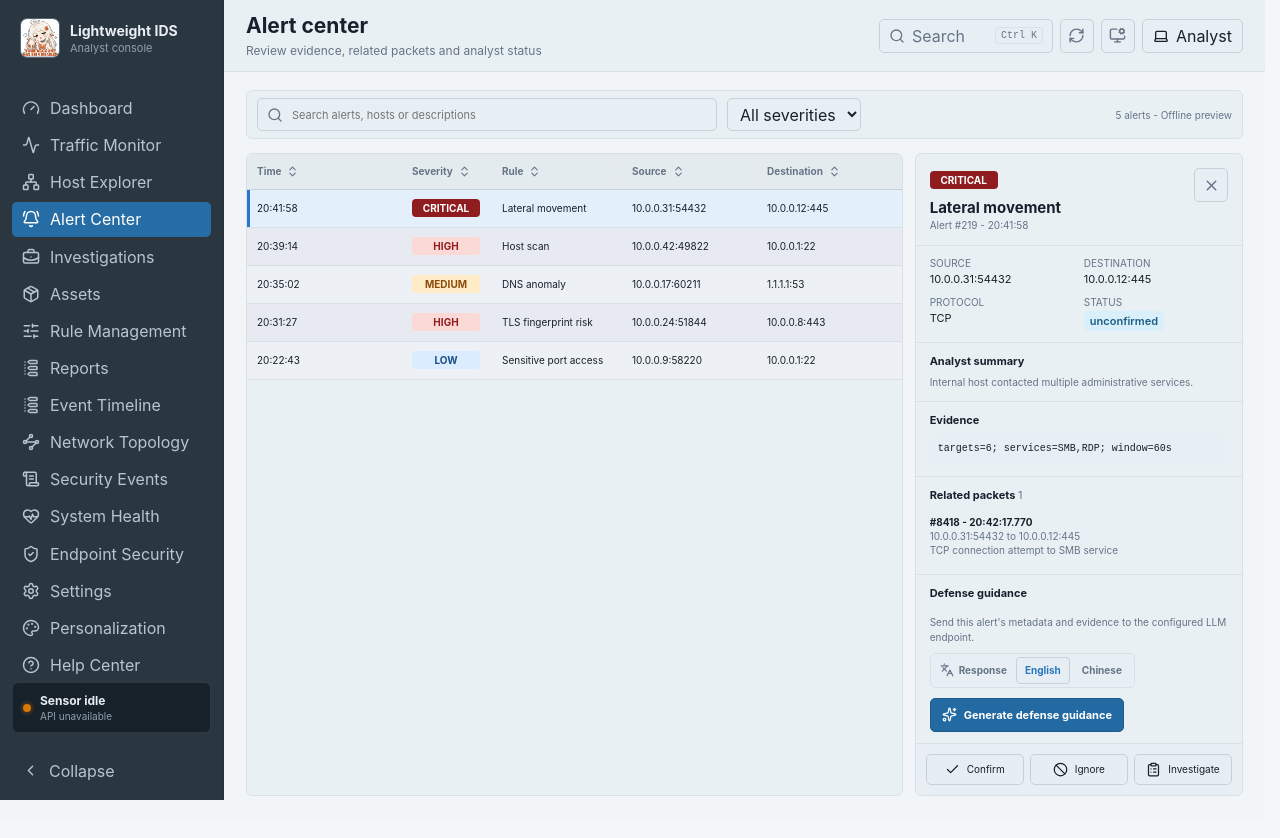
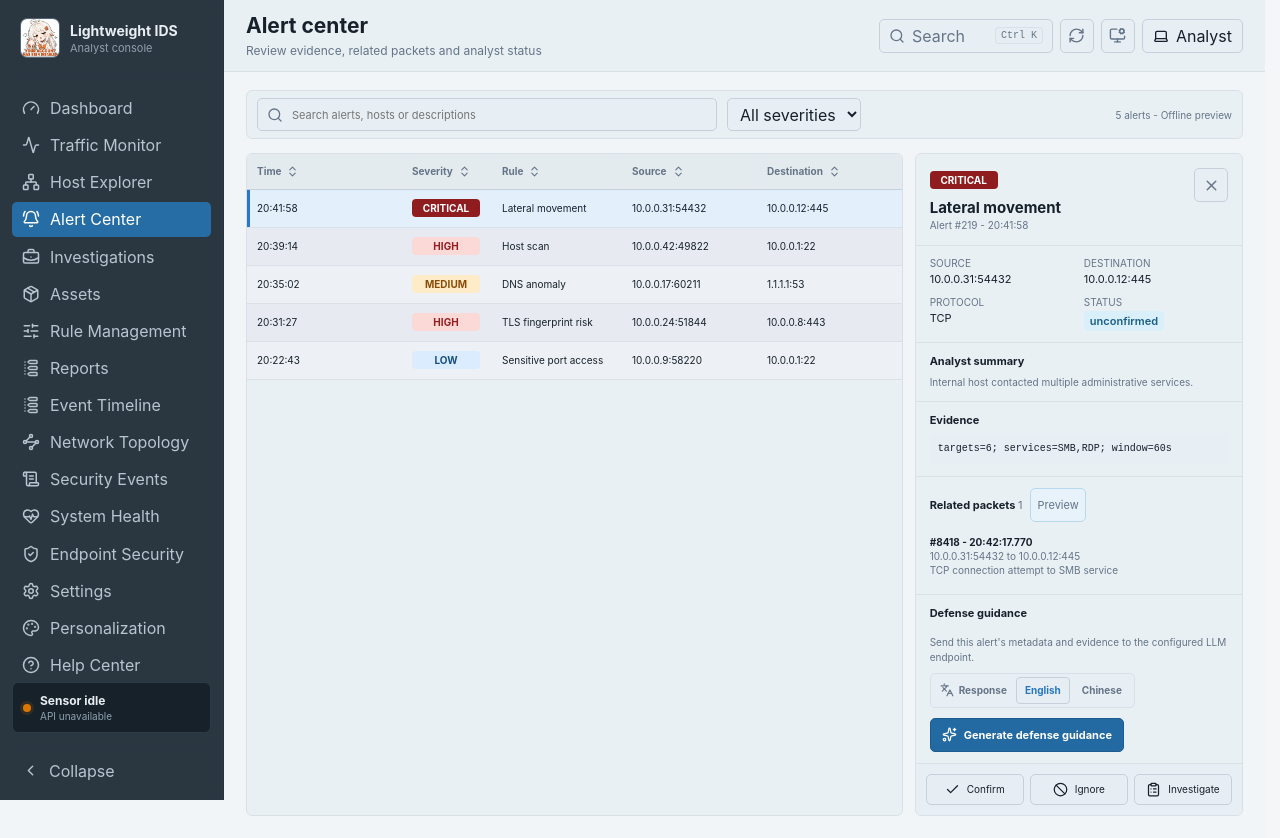
Before and after one commit to CaiJitwt/LightweightIDS, a React (Vite) app in the folder modern_frontend/: page / in a window 1280 px wide. Both pictures are taken after a click on the button "Open Alert Center". Built offline with nearby package versions, Linux system fonts and the light colour scheme; no server answers.

Commit message:
fix: show preview indicator when AlertsPage/HostsPage fall back to mock data silently

```diff
--- a/modern_frontend/src/pages/AlertsPage.tsx
+++ b/modern_frontend/src/pages/AlertsPage.tsx
@@ -17,6 +17,7 @@ export function AlertsPage({ llmSettings, refreshVersion, initialAlertId, onAler
   const [relatedPackets, setRelatedPackets] = useState<PacketRecord[]>([]);
   const [selectedPacketId, setSelectedPacketId] = useState<number | null>(null);
   const [linkedSecurityEvent, setLinkedSecurityEvent] = useState<SecurityEventRecord | null>(null);
+  const [relatedFallback, setRelatedFallback] = useState(false);
   const [connected, setConnected] = useState(false);
   const [updating, setUpdating] = useState(false);
 
@@ -47,10 +48,11 @@ export function AlertsPage({ llmSettings, refreshVersion, initialAlertId, onAler
     let active = true;
     setSelectedPacketId(null);
     setLinkedSecurityEvent(null);
+    setRelatedFallback(false);
     idsApi.alertPackets(selected.id)
       .then(({ records: next }) => { if (active) setRelatedPackets(next); })
       .catch(() => {
-        if (active) setRelatedPackets(previewPackets.filter((packet) => selected.packetIds?.includes(packet.id)));
+        if (active) { setRelatedPackets(previewPackets.filter((packet) => selected.packetIds?.includes(packet.id))); setRelatedFallback(true); }
       });
     idsApi.alertSecurityEvent(selected.id)
       .then(({ record }) => { if (active) setLinkedSecurityEvent(record); })
@@ -106,7 +108,7 @@ export function AlertsPage({ llmSettings, refreshVersion, initialAlertId, onAler
             <div className="detail-section"><h3>Analyst summary</h3><p>{selected.description}</p></div>
             <div className="detail-section"><h3>Evidence</h3><code>{selected.evidence}</code></div>
             {linkedSecurityEvent && <div className="detail-section host-event-evidence"><h3>Windows security event</h3><p>Event {linkedSecurityEvent.eventId} / Record {linkedSecurityEvent.recordId}</p><code>{JSON.stringify({ channel: linkedSecurityEvent.channel, computer: linkedSecurityEvent.computer, user: linkedSecurityEvent.user, sourceIp: linkedSecurityEvent.sourceIp, logonType: linkedSecurityEvent.logonType, processName: linkedSecurityEvent.processName, summary: linkedSecurityEvent.summary, details: linkedSecurityEvent.details }, null, 2)}</code></div>}
-            <div className="detail-section"><h3>Related packets <span>{relatedPackets.length}</span></h3><div className="packet-stack">{relatedPackets.map((packet) => <button type="button" className={packet.id === selectedPacketId ? "selected-packet" : ""} key={packet.id} onClick={() => setSelectedPacketId(packet.id)}><strong>#{packet.id} - {packet.timestamp}</strong><span>{packet.source} to {packet.destination}</span><small>{packet.summary}</small></button>)}{!relatedPackets.length && <p className="empty-packets">No persisted packets match this alert window.</p>}</div>{selectedPacket && <div className="packet-metadata"><strong>Packet metadata</strong><code>{JSON.stringify({ id: selectedPacket.id, timestamp: selectedPacket.timestamp, source: selectedPacket.source, destination: selectedPacket.destination, protocol: selectedPacket.protocol, length: selectedPacket.length, flags: selectedPacket.flags, summary: selectedPacket.summary, ...selectedPacket.details }, null, 2)}</code></div>}</div>
+            <div className="detail-section"><h3>Related packets <span>{relatedPackets.length}</span>{relatedFallback && <span className="capture-notice" style={{display: "inline-flex", marginLeft: 8, padding: "2px 6px", fontSize: 11}}>Preview</span>}</h3><div className="packet-stack">{relatedPackets.map((packet) => <button type="button" className={packet.id === selectedPacketId ? "selected-packet" : ""} key={packet.id} onClick={() => setSelectedPacketId(packet.id)}><strong>#{packet.id} - {packet.timestamp}</strong><span>{packet.source} to {packet.destination}</span><small>{packet.summary}</small></button>)}{!relatedPackets.length && <p className="empty-packets">No persisted packets match this alert window.</p>}</div>{selectedPacket && <div className="packet-metadata"><strong>Packet metadata</strong><code>{JSON.stringify({ id: selectedPacket.id, timestamp: selectedPacket.timestamp, source: selectedPacket.source, destination: selectedPacket.destination, protocol: selectedPacket.protocol, length: selectedPacket.length, flags: selectedPacket.flags, summary: selectedPacket.summary, ...selectedPacket.details }, null, 2)}</code></div>}</div>
             <DefenseAdvicePanel alert={selected} settings={llmSettings} />
             <footer className="detail-actions"><button type="button" disabled={updating} onClick={() => updateStatus("confirmed")}><Check size={15} />Confirm</button><button type="button" disabled={updating} onClick={() => updateStatus("ignored")}><Ban size={15} />Ignore</button><button type="button" title="Investigation workflows remain available in the PySide application"><ClipboardList size={15} />Investigate</button></footer>
           </> : <div className="empty-detail">Select an alert to review its evidence and related packets.</div>}
--- a/modern_frontend/src/pages/HostsPage.tsx
+++ b/modern_frontend/src/pages/HostsPage.tsx
@@ -19,6 +19,7 @@ export function HostsPage({ initialHostIp, refreshVersion }: HostsPageProps) {
   const [selectedIp, setSelectedIp] = useState("");
   const [profile, setProfile] = useState<HostProfile>(() => previewProfile({ ip: "", name: "", role: "", risk: 0, importance: 0, packets: 0, alerts: 0, lastSeen: "" }));
   const [connected, setConnected] = useState(false);
+  const [profileFallback, setProfileFallback] = useState(false);
 
   useEffect(() => {
     let active = true;
@@ -44,9 +45,10 @@ export function HostsPage({ initialHostIp, refreshVersion }: HostsPageProps) {
     const fallback = records.find((host) => host.ip === selectedIp) ?? records[0];
     if (!fallback) return;
     let active = true;
+    setProfileFallback(false);
     idsApi.host(selectedIp)
       .then((next) => { if (active) setProfile(next); })
-      .catch(() => { if (active) setProfile(previewProfile(fallback)); });
+      .catch(() => { if (active) { setProfile(previewProfile(fallback)); setProfileFallback(true); } });
     return () => { active = false; };
   }, [records, selectedIp]);
 
@@ -65,7 +67,7 @@ export function HostsPage({ initialHostIp, refreshVersion }: HostsPageProps) {
           {visible.length ? visible.map((host) => <button type="button" className={host.ip === selected.ip ? "selected-host" : ""} key={host.ip} onClick={() => setSelectedIp(host.ip)}><span className="host-avatar"><Server size={16} /></span><span><strong>{host.name}</strong><small>{host.ip} - {host.role}</small></span><span className={`risk-score risk-${host.risk >= 80 ? "high" : host.risk >= 50 ? "medium" : "low"}`}>{host.risk}</span></button>) : <p className="empty-state">No observed hosts match this search.</p>}
         </section>
         <section className="host-detail" aria-label="Host profile details">
-          <header className="host-detail-header"><div><span className="eyebrow">Host profile</span><h2>{selected.name}</h2><p>{selected.ip} - {selected.role}</p></div><span className={`risk-score large risk-${selected.risk >= 80 ? "high" : selected.risk >= 50 ? "medium" : "low"}`}>{selected.risk}</span></header>
+          <header className="host-detail-header"><div><span className="eyebrow">Host profile{profileFallback && " · preview"}</span><h2>{selected.name}</h2><p>{selected.ip} - {selected.role}</p></div><span className={`risk-score large risk-${selected.risk >= 80 ? "high" : selected.risk >= 50 ? "medium" : "low"}`}>{selected.risk}</span></header>
           <div className="host-metrics"><Metric icon={<Network size={16} />} label="Packets" value={selected.packets.toLocaleString()} /><Metric icon={<ArrowUpRight size={16} />} label="Outbound" value={(selected.outgoingPackets ?? 0).toLocaleString()} /><Metric icon={<ArrowDownLeft size={16} />} label="Inbound" value={(selected.incomingPackets ?? 0).toLocaleString()} /><Metric icon={<ShieldAlert size={16} />} label="Alerts" value={selected.alerts.toString()} /></div>
           <div className="host-analysis">
             <div className="protocol-chart"><h3>Protocol profile</h3>{protocols.length ? <><ResponsiveContainer width="100%" height={190}><PieChart><Pie data={protocols} dataKey="value" nameKey="name" innerRadius={48} outerRadius={72} paddingAngle={2} isAnimationActive={false}>{protocols.map((entry, index) => <Cell key={entry.name} fill={protocolColors[index % protocolColors.length]} />)}</Pie><Tooltip /></PieChart></ResponsiveContainer><div className="chart-legend">{protocols.map((entry, index) => <span key={entry.name}><i style={{ background: protocolColors[index % protocolColors.length] }} />{entry.name} {entry.value}</span>)}</div></> : <p className="empty-state">No packet profile is available yet.</p>}</div>
```
